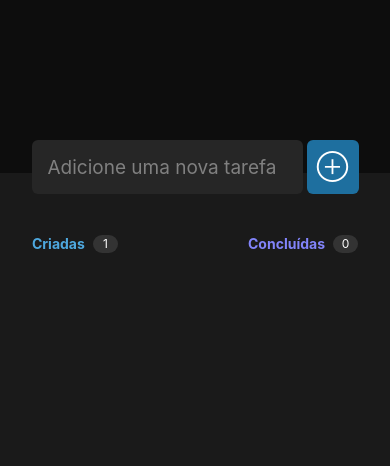
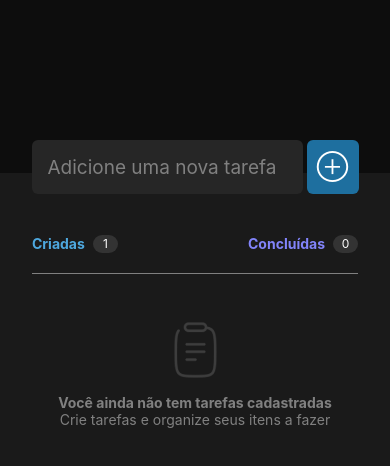
Before and after one commit to eduardacarvalho00/My-todo-list, a React Native app: screen / in a window 390 px wide. Shown: the top 466 px of the page. Built offline with nearby package versions, Linux system fonts and the light colour scheme; grey boxes are pictures that could not be loaded.

Commit message:
feat: created list tasks

```diff
--- /dev/null
+++ b/src/components/CardTask/index.tsx
@@ -0,0 +1,27 @@
+/* eslint-disable no-unused-vars */
+import {
+  View, Text, TouchableOpacity,
+} from 'react-native';
+import { styles } from './styles';
+
+interface CardTaskProps{
+  title: string;
+  onRemove: (title : string) => void;
+  setTasks: React.Dispatch<React.SetStateAction<string[]>>
+}
+
+export function CardTask({ title, onRemove }: CardTaskProps) {
+  return (
+    <View style={styles.cardTasks}>
+    <TouchableOpacity>
+      <View style={styles.selectTask} />
+    </TouchableOpacity>
+
+    <Text style={styles.textTask}>{title}</Text>
+
+    <TouchableOpacity onPress={() => onRemove(title)}>
+      <Text>❌</Text>
+    </TouchableOpacity>
+  </View>
+  );
+}
--- /dev/null
+++ b/src/components/CardTask/styles.ts
@@ -0,0 +1,30 @@
+import { StyleSheet } from 'react-native';
+
+export const styles = StyleSheet.create({
+  cardTasks: {
+    alignItems: 'center',
+    marginTop: 20,
+    flexDirection: 'row',
+    height: 64,
+    borderRadius: 8,
+    borderWidth: 1,
+    borderStyle: 'solid',
+    borderColor: '#333333',
+    backgroundColor: '#262626',
+    padding: 20,
+  },
+  selectTask: {
+    width: 18,
+    height: 18,
+    borderWidth: 1,
+    borderRadius: 100,
+    borderStyle: 'solid',
+    borderColor: '#4EA8DE',
+  },
+  textTask: {
+    fontSize: 15,
+    marginLeft: 8,
+    color: '#F2F2F2',
+    flex: 1,
+  },
+});
--- a/src/components/List/index.tsx
+++ b/src/components/List/index.tsx
@@ -1,8 +1,20 @@
-import { View } from 'react-native';
+/* eslint-disable no-unused-vars */
+/* eslint-disable global-require */
+/* eslint-disable react/no-unstable-nested-components */
+import {
+  View, Text, FlatList, Image,
+} from 'react-native';
+import { CardTask } from '../CardTask';
 import { InfoTaks } from '../InfoTask';
 import { styles } from './styles';
 
-export function ListTodo() {
+interface ListTodoProps{
+  data : any[] | null | undefined
+  onRemove: (title: string) => void
+  setTasks: React.Dispatch<React.SetStateAction<string[]>>
+}
+
+export function ListTodo({ data, onRemove, setTasks }: ListTodoProps) {
   return (
     <>
       <View style={styles.infoTasks}>
@@ -10,8 +22,23 @@ export function ListTodo() {
         <InfoTaks text="Concluídas" number={0} style={styles.textDone} />
       </View>
 
-      <View>
-      </View>
+      <View style={styles.divider} />
+
+      <FlatList
+        data={data}
+        keyExtractor={(item) => item}
+        renderItem={({ item }) => (
+          <CardTask key={item} title={item} onRemove={(title) => onRemove(title)} setTasks={setTasks} />
+        )}
+        ListEmptyComponent={() => (
+          <View style={styles.boxListEmpty}>
+            <Image source={require('../../../assets/clipboard.png')} />
+            <Text style={styles.textEmpty}>Você ainda não tem tarefas cadastradas</Text>
+            <Text style={styles.textEmpty2}>Crie tarefas e organize seus itens a fazer</Text>
+          </View>
+
+        )}
+      />
     </>
   );
 }
--- a/src/components/List/styles.ts
+++ b/src/components/List/styles.ts
@@ -13,4 +13,21 @@ export const styles = StyleSheet.create({
     color: '#8284FA',
     fontWeight: '700',
   },
+  divider: {
+    height: 1,
+    backgroundColor: '#808080',
+    marginTop: 20,
+  },
+  boxListEmpty: {
+    marginTop: 48,
+    alignItems: 'center',
+  },
+  textEmpty: {
+    color: '#808080',
+    fontWeight: 'bold',
+    marginTop: 16,
+  },
+  textEmpty2: {
+    color: '#808080',
+  },
 });
--- a/src/screens/Home/index.tsx
+++ b/src/screens/Home/index.tsx
@@ -1,13 +1,39 @@
+/* eslint-disable consistent-return */
 /* eslint-disable global-require */
 /* eslint-disable react/style-prop-object */
 import { StatusBar } from 'expo-status-bar';
+import { useState } from 'react';
 import {
-  Image, Text, TextInput, TouchableOpacity, View,
+  Alert, Image, Text, TextInput, TouchableOpacity, View,
 } from 'react-native';
 import { ListTodo } from '../../components/List';
 import { styles } from './styles';
 
 export function Home() {
+  const [tasks, setTasks] = useState<string[]>([]);
+  const [tasksName, setTasksName] = useState('');
+
+  function handleTaskAdd() {
+    if (tasks.includes(tasksName)) {
+      return Alert.alert('Tarefa ja adicionada', 'Não é possivel colocar duas tarefas iguais.');
+    }
+    setTasks((prevState) => [...prevState, tasksName]);
+    setTasksName('');
+  }
+
+  function handleTaskRemove(title : string) {
+    Alert.alert('Excluir', `Certeza que quer excluir a tarefa: ${title}?`, [
+      {
+        text: 'Sim',
+        onPress: () => setTasks((prevState) => prevState.filter((task) => task !== title)),
+      },
+      {
+        text: 'Não',
+        style: 'cancel',
+      },
+    ]);
+  }
+
   return (
     <View style={styles.container}>
       <StatusBar style="light" />
@@ -19,15 +45,17 @@ export function Home() {
             style={styles.inputCreateTask}
             placeholderTextColor="#808080"
             placeholder="Adicione uma nova tarefa"
+            onChangeText={setTasksName}
+            value={tasksName}
           />
-          <TouchableOpacity style={styles.button}>
+          <TouchableOpacity style={styles.button} onPress={() => handleTaskAdd()}>
             <Text style={styles.buttonText}>⊕</Text>
           </TouchableOpacity>
         </View>
       </View>
 
       <View style={styles.listTodo}>
-        <ListTodo />
+        <ListTodo data={tasks} setTasks={setTasks} onRemove={(title) => handleTaskRemove(title)} />
       </View>
 
     </View>
```
Also changed, not shown: assets/clipboard.png (added).
